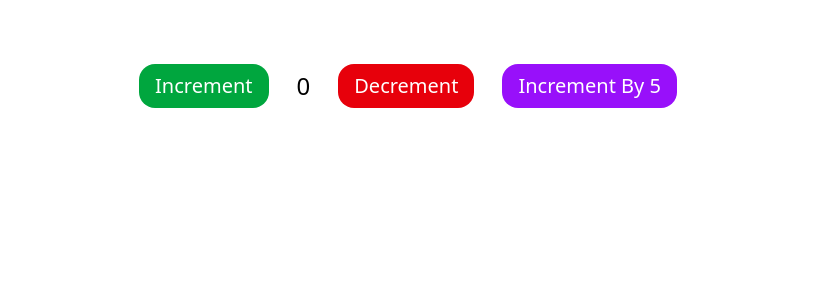
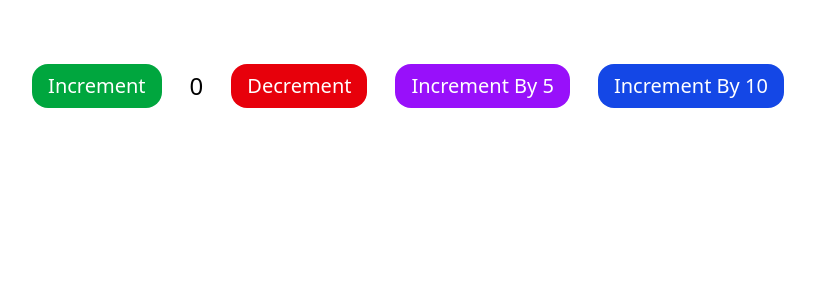
Before and after one commit to pranta-deba/redux-practice, a React (Vite) app: page / in a window 1280 px wide. Shown: the top 300 px of the page, without its empty margins (232-1047 px from the left). Built offline with nearby package versions, Linux system fonts and the light colour scheme.

Commit message:
[Redux] : [Type safe in redux config]

```diff
--- a/src/components/ui/CountersWithRedux.tsx
+++ b/src/components/ui/CountersWithRedux.tsx
@@ -1,9 +1,14 @@
-import { useDispatch, useSelector } from "react-redux";
-import { decrement, increment, incrementByValue } from "../../redux/features/counterSlice";
+import {
+  decrement,
+  increment,
+  incrementByValue,
+  incrementByValueFromObject,
+} from "../../redux/features/counterSlice";
+import { useAppDispatch, useAppSelector } from "../../redux/hook";
 
 const CountersWithRedux = () => {
-  const { count } = useSelector((state) => state.counter);
-  const dispatch = useDispatch();
+  const { count } = useAppSelector((state) => state.counter);
+  const dispatch = useAppDispatch();
 
   return (
     <div className="flex justify-center items-center gap-7 text-2xl my-16">
@@ -26,6 +31,12 @@ const CountersWithRedux = () => {
       >
         Increment By 5
       </button>
+      <button
+        onClick={() => dispatch(incrementByValueFromObject({ value: 10 }))}
+        className="cursor-pointer bg-blue-700 px-4 py-2 text-xl rounded-2xl text-white"
+      >
+        Increment By 10
+      </button>
     </div>
   );
 };
--- a/src/redux/features/counterSlice.tsx
+++ b/src/redux/features/counterSlice.tsx
@@ -1,6 +1,7 @@
 import { createSlice } from "@reduxjs/toolkit";
+import type { PayloadAction } from "@reduxjs/toolkit";
 
-const initialState = { count: 0 };
+const initialState: { count: number } = { count: 0 };
 
 const counterSlice = createSlice({
   name: "counter",
@@ -15,8 +16,19 @@ const counterSlice = createSlice({
     incrementByValue: (state, action) => {
       state.count += action.payload;
     },
+    incrementByValueFromObject: (
+      state,
+      action: PayloadAction<{ value: number }>
+    ) => {
+      state.count += action.payload.value;
+    },
   },
 });
 
-export const { increment, decrement, incrementByValue } = counterSlice.actions;
+export const {
+  increment,
+  decrement,
+  incrementByValue,
+  incrementByValueFromObject,
+} = counterSlice.actions;
 export default counterSlice.reducer;
--- /dev/null
+++ b/src/redux/hook.ts
@@ -0,0 +1,6 @@
+import { useDispatch, useSelector } from "react-redux";
+import type { RootState, AppDispatch } from "./store";
+
+// Use throughout your app instead of plain `useDispatch` and `useSelector`
+export const useAppDispatch = useDispatch.withTypes<AppDispatch>();
+export const useAppSelector = useSelector.withTypes<RootState>();
--- a/src/redux/store.ts
+++ b/src/redux/store.ts
@@ -6,3 +6,6 @@ export const store = configureStore({
     counter: counterReducer,
   },
 });
+
+export type RootState = ReturnType<typeof store.getState>;
+export type AppDispatch = typeof store.dispatch;
```
